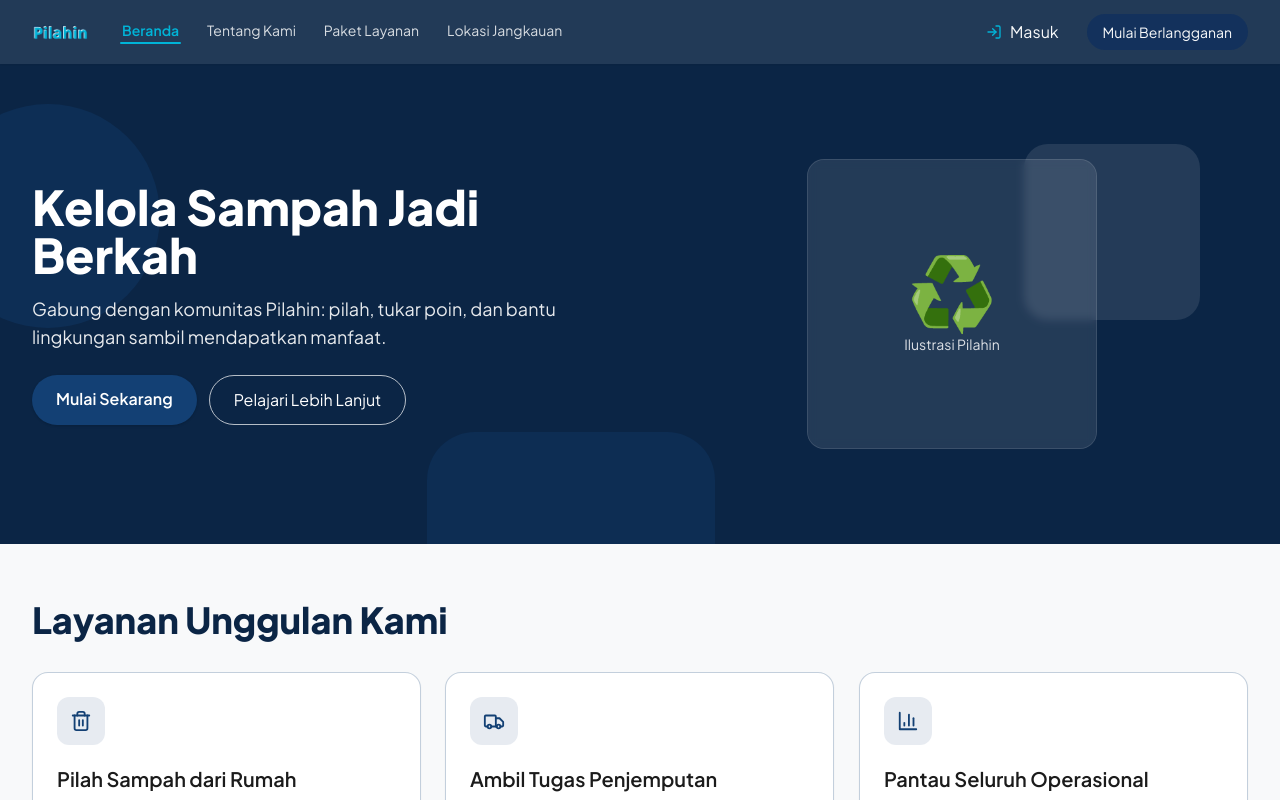
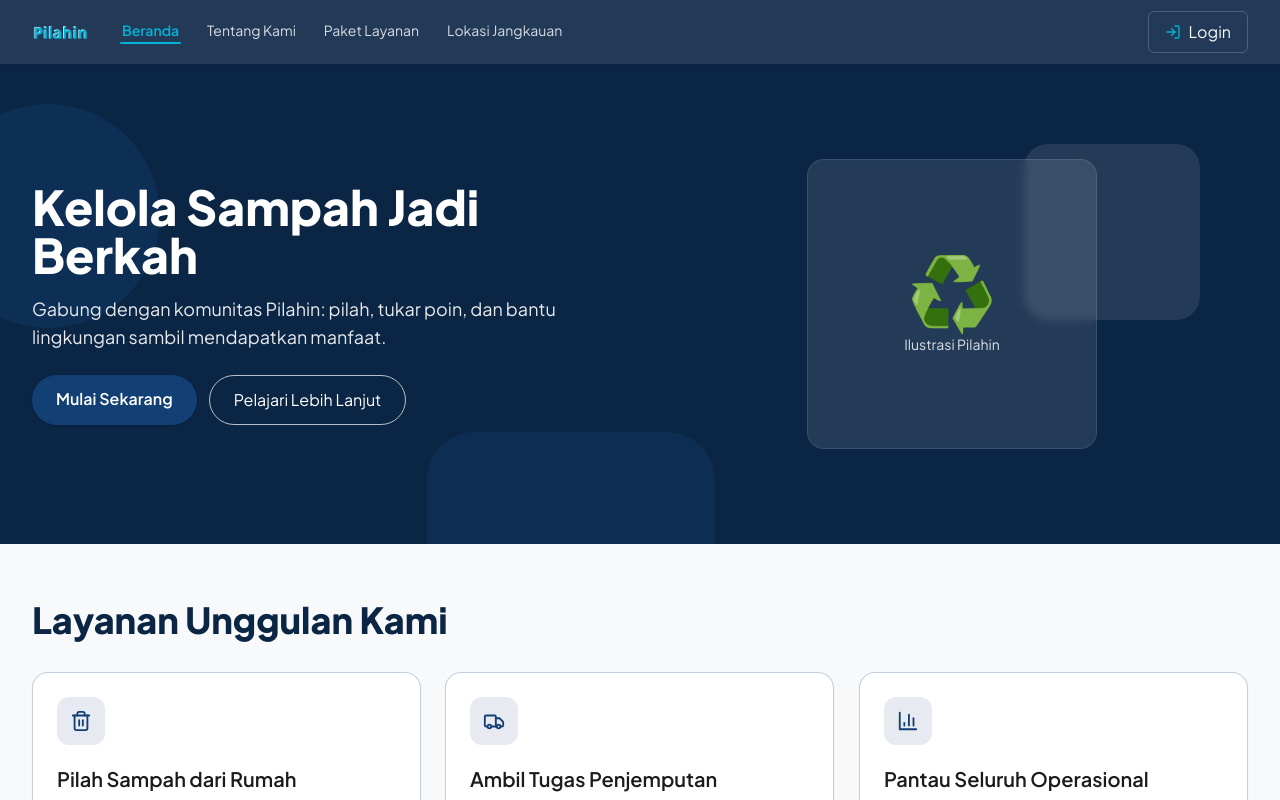
Before and after one commit to zamzami3/pilahin-waste, a Next.js app in the folder frontend/: page / in a window 1280 px wide. Shown: the top 800 px of the page. Built offline with nearby package versions, Linux system fonts and the light colour scheme.

Commit message:
refactor(header): simplify auth CTA and enhance login button hover state

```diff
--- a/frontend/src/components/PublicHeader.jsx
+++ b/frontend/src/components/PublicHeader.jsx
@@ -11,6 +11,10 @@ export default function PublicHeader() {
   const [open, setOpen] = useState(false)
   const [user, setUser] = useState(null)
   const pathname = usePathname()
+
+  function triggerMenuReveal() {
+    window.dispatchEvent(new Event("pilahin:menu-click"))
+  }
 
   useEffect(() => {
     // update on mount and when pathname changes (login/redirect)
@@ -55,6 +59,7 @@ export default function PublicHeader() {
                   <Link
                     key={item.href}
                     href={item.href}
+                    onClick={triggerMenuReveal}
                     aria-current={active ? 'page' : undefined}
                     className={`relative px-0.5 pb-1 text-sm transition-colors after:absolute after:bottom-0 after:left-0 after:h-[2px] after:w-full after:rounded-full after:bg-highlight after:origin-center after:transition-transform after:duration-300 after:ease-out ${active ? 'font-semibold text-highlight after:scale-x-100' : 'text-offwhite/85 after:scale-x-0 hover:text-highlight hover:after:scale-x-100'}`}
                   >
@@ -67,12 +72,12 @@ export default function PublicHeader() {
 
           <div className="flex items-center">
             <div className="hidden md:flex items-center space-x-3">
-              <Link href="/login" className="flex items-center gap-2 px-4 py-2 rounded-md text-offwhite hover:bg-secondary/30">
+              <Link
+                href="/login"
+                className="flex items-center gap-2 rounded-md border border-offwhite/20 px-4 py-2 text-offwhite transition-all duration-300 hover:scale-[1.02] hover:border-highlight/80 hover:bg-highlight/20 hover:text-highlight hover:shadow-md"
+              >
                 <LogIn size={16} className="text-highlight" />
-                Masuk
-              </Link>
-              <Link href="/subscribe" className="bg-accent text-offwhite px-4 py-2 rounded-full text-sm font-medium hover:bg-secondary">
-                Mulai Berlangganan
+                Login
               </Link>
             </div>
 
@@ -95,7 +100,10 @@ export default function PublicHeader() {
                 <Link
                   key={item.href}
                   href={item.href}
-                  onClick={() => setOpen(false)}
+                  onClick={() => {
+                    setOpen(false)
+                    triggerMenuReveal()
+                  }}
                   aria-current={active ? 'page' : undefined}
                   className={`block rounded-md border-b-2 px-2 py-1.5 text-sm transition-all ${active ? 'border-highlight bg-accent font-semibold text-highlight' : 'border-transparent text-offwhite/90 hover:border-highlight/60 hover:bg-secondary/45 hover:text-highlight'}`}
                 >
@@ -104,8 +112,13 @@ export default function PublicHeader() {
               )
             })}
             <div className="pt-2 border-t border-secondary/50 mt-2 flex flex-col gap-2">
-              <Link href="/login" onClick={() => setOpen(false)} className="flex items-center gap-2 px-4 py-2 rounded-md text-offwhite hover:bg-secondary/30"><LogIn size={16} className="text-highlight"/> Masuk</Link>
-              <Link href="/subscribe" className="bg-accent text-offwhite px-4 py-2 rounded-full text-sm font-medium hover:bg-secondary">Mulai Berlangganan</Link>
+              <Link
+                href="/login"
+                onClick={() => setOpen(false)}
+                className="flex items-center gap-2 rounded-md border border-offwhite/20 px-4 py-2 text-offwhite transition-all duration-300 hover:scale-[1.02] hover:border-highlight/80 hover:bg-highlight/20 hover:text-highlight hover:shadow-md"
+              >
+                <LogIn size={16} className="text-highlight" /> Login
+              </Link>
             </div>
           </nav>
         </div>
```
